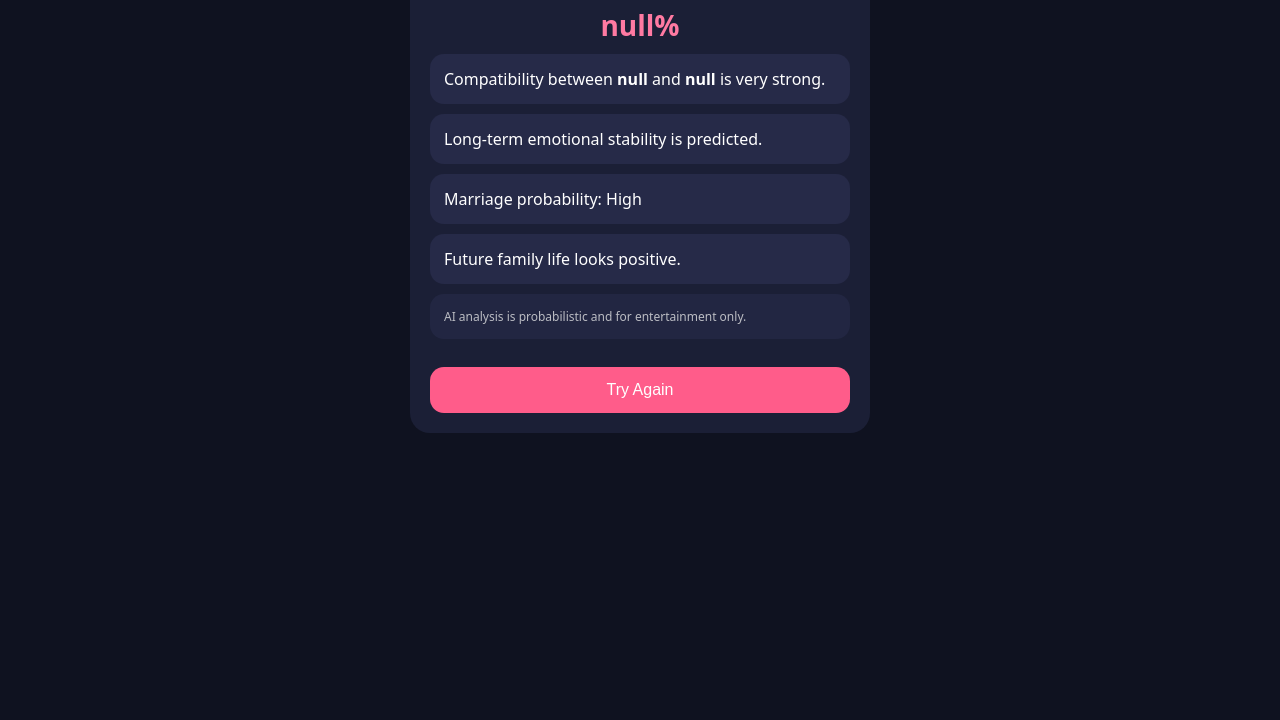
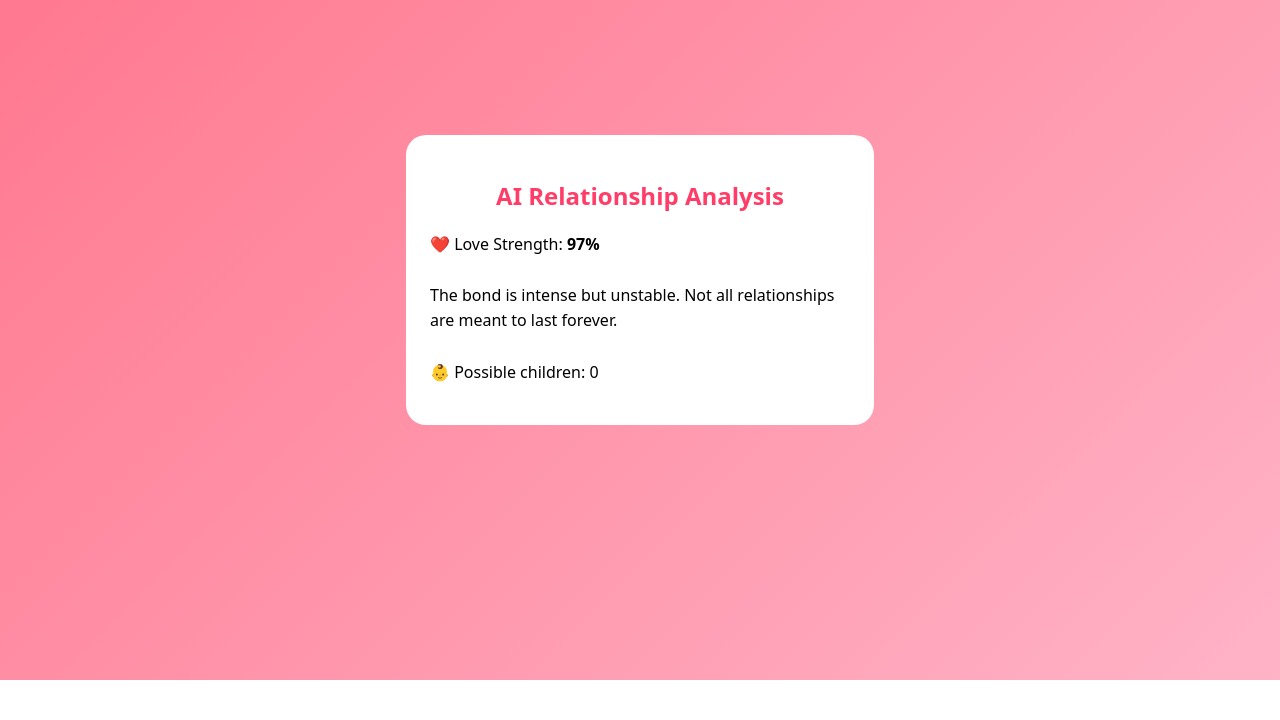
Before and after one commit to loveaiiii1987-debug/love-ai, a plain HTML site: page result.html in a window 1280 px wide. Shown: the part 120-840 px from the top of the page. After the commit the page ends 800 px from the top, so only its background shows below. Drawn offline with Linux system fonts and the light colour scheme.

Commit message:
Update result.html

```diff
--- a/result.html
+++ b/result.html
@@ -2,71 +2,56 @@
 <html lang="en">
 <head>
 <meta charset="UTF-8">
-<meta name="viewport" content="width=device-width, initial-scale=1">
-<title>Love AI Result</title>
+<meta name="viewport" content="width=device-width, initial-scale=1.0">
+<title>Love Prediction</title>
 
 <style>
 body{
   margin:0;
   font-family:system-ui;
-  background:#0f1220;
-  color:#fff;
+  background:linear-gradient(135deg,#ff758c,#ffb3c7);
   min-height:100vh;
-  padding:20px;
+  display:flex;
+  justify-content:center;
+  align-items:center;
 }
-.card{
+.box{
+  background:#fff;
+  width:100%;
   max-width:420px;
-  margin:auto;
-  background:#1b1f36;
+  padding:24px;
   border-radius:20px;
-  padding:20px;
 }
-h1{text-align:center}
-.stat{
-  background:#262a48;
-  border-radius:14px;
-  padding:14px;
-  margin:10px 0;
-}
-.big{
-  font-size:28px;
-  font-weight:700;
-  text-align:center;
-  color:#ff7aa2;
-}
-button{
-  width:100%;
-  margin-top:18px;
-  padding:14px;
-  border:none;
-  border-radius:14px;
-  background:#ff5c8a;
-  color:#fff;
-  font-size:16px;
-}
+h2{text-align:center;color:#ff3d68}
+p{line-height:1.6}
 </style>
 </head>
 
 <body>
-
-<div class="card">
-  <h1>AI Analysis</h1>
-  <div id="out"></div>
-  <button onclick="location.href='index.html'">Try Again</button>
+<div class="box">
+<h2>AI Relationship Analysis</h2>
+<p id="out"></p>
 </div>
 
 <script>
-const p=new URLSearchParams(location.search);
-out.innerHTML=`
-<div class="big">${p.get("love")}%</div>
-<div class="stat">Compatibility between <b>${p.get("n1")}</b> and <b>${p.get("n2")}</b> is very strong.</div>
-<div class="stat">Long-term emotional stability is predicted.</div>
-<div class="stat">Marriage probability: High</div>
-<div class="stat">Future family life looks positive.</div>
-<div class="stat" style="opacity:.7;font-size:12px">
-AI analysis is probabilistic and for entertainment only.
-</div>`;
+const n1=sessionStorage.getItem("n1")||"You";
+const n2=sessionStorage.getItem("n2")||"Partner";
+
+const predictions=[
+`${n1} and ${n2} share strong emotional compatibility. Long-term commitment is possible with effort.`,
+`This connection shows passion but also conflict. Communication will decide the future.`,
+`The bond is intense but unstable. Not all relationships are meant to last forever.`,
+`There is genuine affection here. Marriage is possible, but timing matters.`,
+`Strong attraction exists, but life goals may differ over time.`
+];
+
+const kids=[0,1,2,3,4];
+const percent=Math.floor(55+Math.random()*45);
+
+document.getElementById("out").innerHTML=
+`❤️ Love Strength: <b>${percent}%</b><br><br>`+
+predictions[Math.floor(Math.random()*predictions.length)]+
+`<br><br>👶 Possible children: ${kids[Math.floor(Math.random()*kids.length)]}`;
 </script>
-
 </body>
 </html>
```
